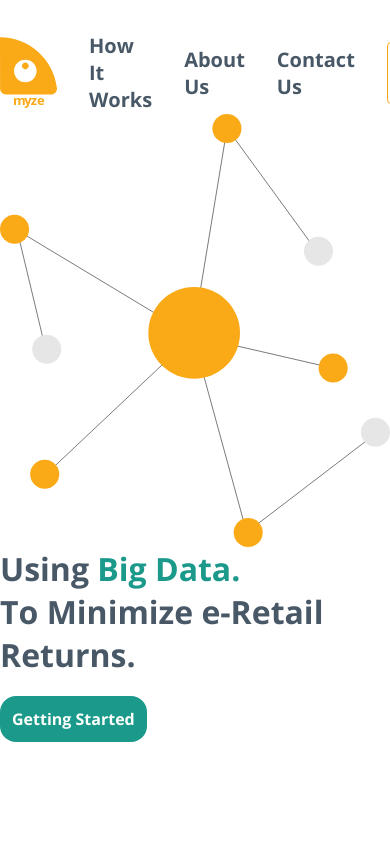
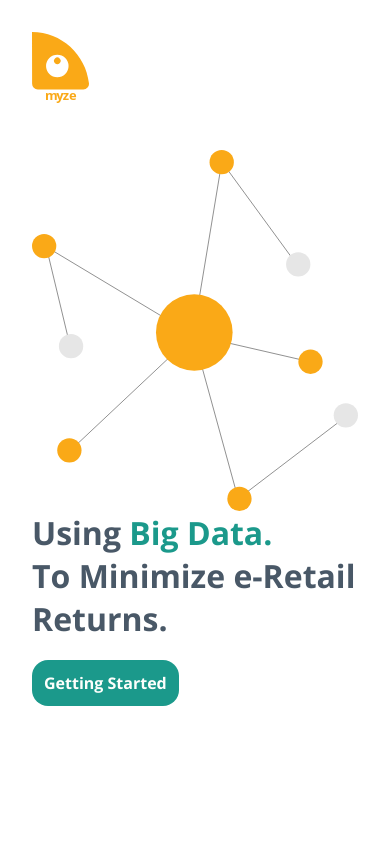
Before and after one commit to Myze-Team/myze-website, a React (Create React App) app: page / in a window 390 px wide. Shown: the top 844 px of the page. Built offline with nearby package versions, Linux system fonts and the light colour scheme; no server answers; what aws-amplify would draw is missing.

Commit message:
Fixed some styling bugs

```diff
--- a/src/pages/aboutus/index.tsx
+++ b/src/pages/aboutus/index.tsx
@@ -5,7 +5,7 @@ import MyzeSvg from '../../assets/img/myze.svg';
 import TheBasementPng from '../../assets/img/thebasement.png';
 
 const AboutUs: React.FC = () => (
-  <div className={`${styles.aboutUsPage} ${styles.responsiveContainer}`}>
+  <div className={`${styles.aboutUsPage} responsiveContainer`}>
     <h1 className="sectionTitle">About Us</h1>
     <h1 className={styles.subtitle}>
       we are just a startup that wants to change the way we shop online.
--- a/src/pages/cover/index.tsx
+++ b/src/pages/cover/index.tsx
@@ -5,7 +5,7 @@ import CoolGraphSvg from '../../assets/img/cool-graph.svg';
 import StandardButton from '../../components/standardbutton';
 
 const Cover: React.FC = () => (
-  <div className={`${styles.coverPage} ${styles.responsiveContainer}`}>
+  <div className={`${styles.coverPage} responsiveContainer`}>
     <div>
       <div>
         <span>Using </span>
--- a/src/pages/howitworks/index.tsx
+++ b/src/pages/howitworks/index.tsx
@@ -5,7 +5,7 @@ import HIW2Svg from '../../assets/img/hiw-2.svg';
 import HIW3Svg from '../../assets/img/hiw-3.svg';
 
 const HowItWorks: React.FC = () => (
-  <div className={`${styles.howItWorksPage} ${styles.responsiveContainer}`}>
+  <div className={`${styles.howItWorksPage} responsiveContainer`}>
     <h1 className="sectionTitle">How It Works?</h1>
     <div className={styles.pageContainer}>
       <div className={styles.imageContainer}>
--- a/src/pages/navbar/index.module.scss
+++ b/src/pages/navbar/index.module.scss
@@ -1,11 +1,11 @@
-@import "../../styles/constants";
-@import "../../styles/gamut";
+@import '../../styles/constants';
+@import '../../styles/gamut';
 
 .nav {
   position: fixed;
   top: 0;
   width: 100%;
-  margin: 0;
+  margin: 0 auto;
   padding-top: 2rem;
   padding-bottom: 2rem;
   .navbar {
@@ -41,7 +41,6 @@
   div:not(:last-child) {
     color: $mdgray;
     font-size: 1.25rem;
-
   }
   div:last-child {
     padding: 8px 30px 8px 30px;
@@ -50,3 +49,9 @@
     border-radius: 4px;
   }
 }
+
+@media screen and (max-width: 700px) {
+  .navbarList {
+    display: none;
+  }
+}
--- a/src/pages/navbar/index.tsx
+++ b/src/pages/navbar/index.tsx
@@ -5,7 +5,7 @@ import MyzeSvg from '../../assets/img/myze.svg';
 const Navbar: React.FC = () => (
   // ${this.state.isTop ? styles.scrolled : ""}
   <div className={styles.nav}>
-    <div className={`${styles.navbar} ${styles.responsiveContainer}`}>
+    <div className={`${styles.navbar} responsiveContainer`}>
       <img src={MyzeSvg} alt="Myze Logo" className={styles.myzeLogo} />
       <div className={styles.navbarList}>
         <div>How It Works</div>
--- a/src/styles/_constants.scss
+++ b/src/styles/_constants.scss
@@ -1,25 +1,2 @@
 $sidemargin: 10vw;
 $sectionpadding: 5rem;
-
-.responsiveContainer {
-    width: 1200px;
-}
-
-@media only screen and (max-width: 1400px) {
-    .responsiveContainer {
-        width: 1000px !important;
-    }
-}
-
-@media only screen and (max-width: 1200px) {
-    .responsiveContainer {
-        width: 800px !important;
-    }
-}
-
-//mobile
-@media only screen and (max-width: 900px) {
-    .responsiveContainer {
-        width: 100vw !important;
-    }
-}
--- a/src/styles/index.scss
+++ b/src/styles/index.scss
@@ -7,3 +7,29 @@
   font-size: 3rem;
   padding-bottom: 1rem;
 }
+
+.responsiveContainer {
+  width: 1200px;
+}
+
+@media only screen and (max-width: 1400px) {
+  .responsiveContainer {
+    width: 1000px !important;
+  }
+}
+
+@media only screen and (max-width: 1200px) {
+  .responsiveContainer {
+    width: 800px !important;
+  }
+}
+
+//mobile
+@media only screen and (max-width: 900px) {
+  .responsiveContainer {
+    margin: 0 !important;
+    padding-left: 2rem;
+    padding-right: 2rem;
+    width: calc(100vw - 4rem) !important;
+  }
+}
```
Lines whose indentation alone changed are shown as unchanged.
